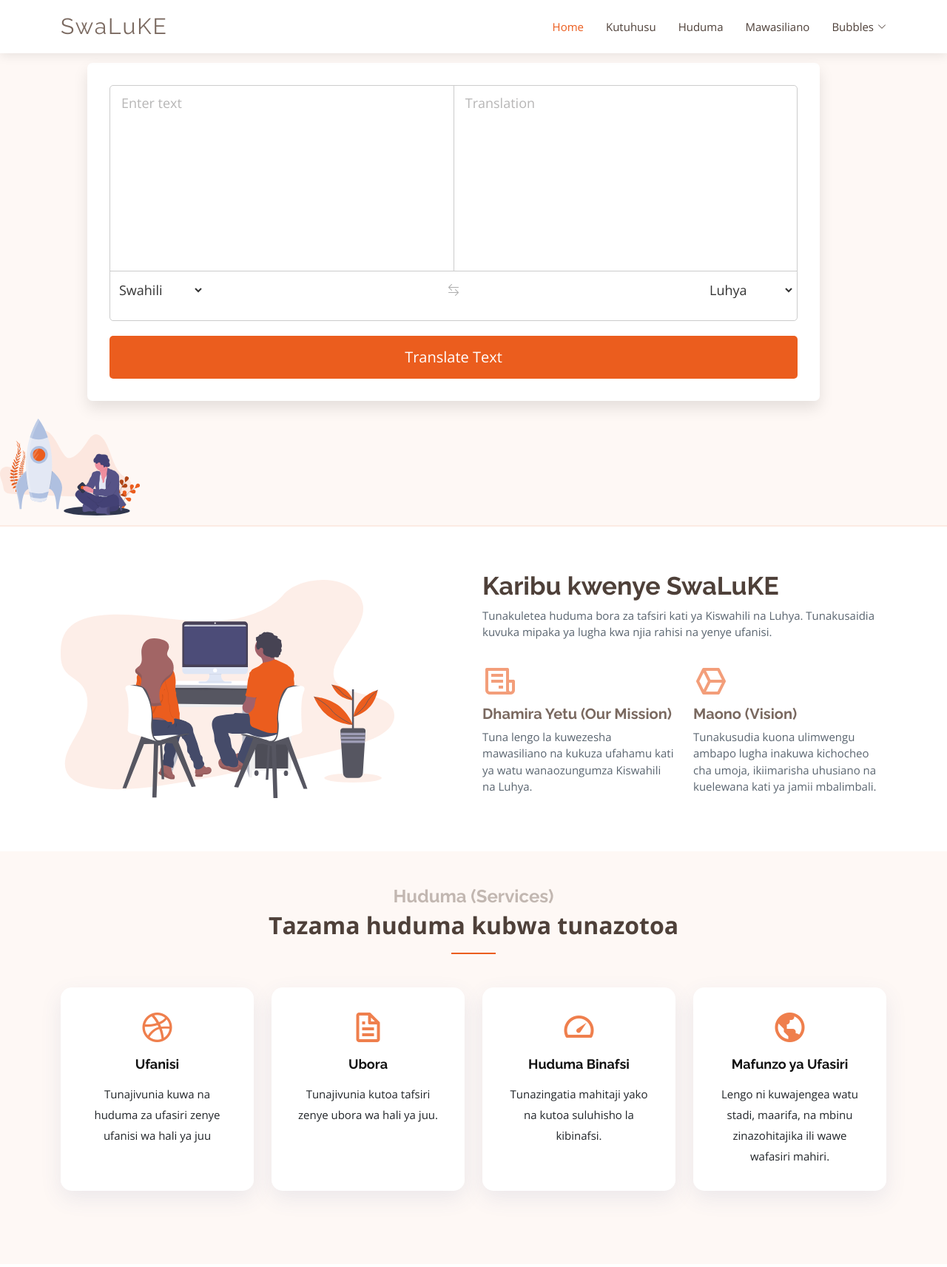
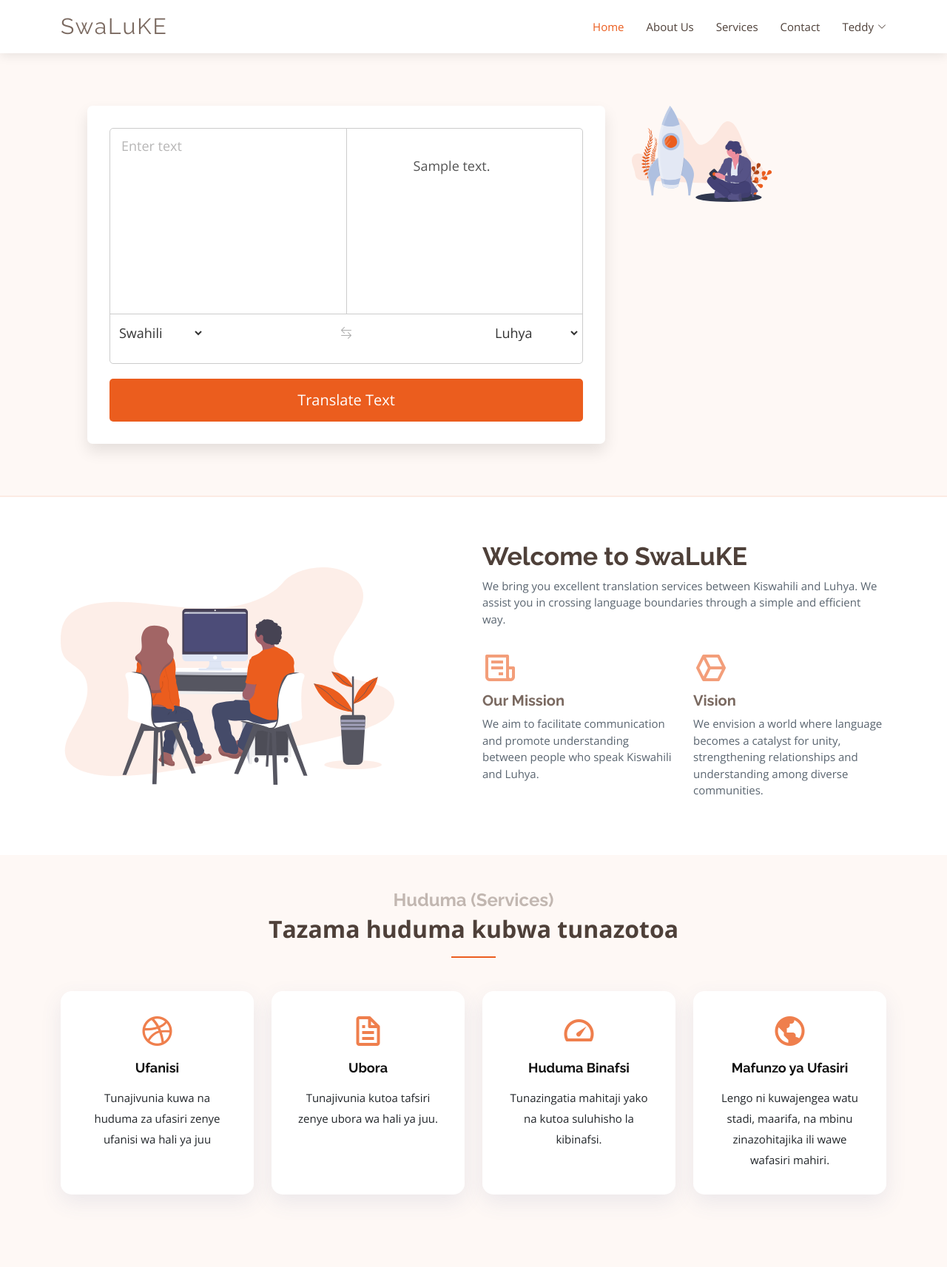
Before and after one commit to Abbymuso1/SwaLuKE, a Flask app: template flask-app/website/templates/newbase.html in a window 1280 px wide. Shown: the top 1713 px of the page at 74% size. Run offline with Flask 3, Linux system fonts and the light colour scheme; tables that the repository leaves empty hold one stand-in row (values such as "Sample post"); the template is opened without the code that fills it: values that come from a table or form of the project are taken from there, most other values are stand-ins (such as "Sample title", 1, 10 or a date in 2020); some libraries are stand-ins or nearby versions.

Commit message:
A little edit here and there
A commit for a few edits here and there

```diff
--- a/flask-app/website/__init__.py
+++ b/flask-app/website/__init__.py
@@ -37,6 +37,4 @@
 
 def create_database(app):
      with app.app_context():
-        # Now, you can safely perform database operations
-      #  db.drop_all()
-       db.create_all()
+        db.create_all()
--- a/flask-app/website/auth.py
+++ b/flask-app/website/auth.py
@@ -3,7 +3,6 @@
 from werkzeug.security import generate_password_hash, check_password_hash
 from . import db
 from flask_login import login_user, login_required, logout_user, current_user
-
 
 
 auth = Blueprint('auth', __name__)
--- a/flask-app/website/static/css/style.css
+++ b/flask-app/website/static/css/style.css
@@ -344,7 +344,7 @@
 --------------------------------------------------------------*/
 #hero {
   width: 100%;
-  height: 80vh;
+  height: 75vh;
   background: #fef8f5;
   border-bottom: 2px solid #fcebe3;
   margin: 72px 0 -72px 0;
--- a/flask-app/website/static/translation/js/countries.js
+++ b/flask-app/website/static/translation/js/countries.js
@@ -1,9 +1,4 @@
 const countries = {
     "sw": "Swahili",
-    "lu": "Luhya",
-    "ku": "Kikuyu",
-    "ka": "Kamba",
-    "me": "Meru",
-    "ta": "Taita",
-    "em": "Embu",
+    "lu": "Luhya"
 }
--- a/flask-app/website/static/translation/js/script.js
+++ b/flask-app/website/static/translation/js/script.js
@@ -29,42 +29,34 @@
 });
 
 translateBtn.addEventListener("click", () => {
-    let text = fromText.value.trim(),
-    translateFrom = selectTag[0].value,
-    translateTo = selectTag[1].value;
-    if(!text) return;
-    toText.setAttribute("placeholder", "Translating...");
-    let apiUrl = `https://api.mymemory.translated.net/get?q=${text}&langpair=${translateFrom}|${translateTo}`;
-    fetch(apiUrl).then(res => res.json()).then(data => {
-        toText.value = data.responseData.translatedText;
-        data.matches.forEach(data => {
-            if(data.id === 0) {
-                toText.value = data.translation;
-            }
-        });
-        toText.setAttribute("placeholder", "Translation");
-    });
+    // Get input values from HTML elements
+    let text = document.getElementById("fromText").value.trim(),
+    translateFrom = document.getElementById("selectTag").options[0].value,
+    translateTo = document.getElementById("selectTag").options[1].value;
+    if (!text) return;
+    document.getElementById("toText").setAttribute("placeholder", "Translating...");
+
+    // Build API URL
+    let apiUrl = '/translate';  // Change this to your Flask route
+
+    // Prepare data for POST request
+    let data = {
+        source_text: text,
+        translated_text: '',  // You can update this based on your use case
+    };
+
+    // Fetch data from the Flask server
+    fetch(apiUrl, {
+        method: 'POST',
+        headers: {
+            'Content-Type': 'application/json',
+        },
+        body: JSON.stringify(data),
+    })
+    .then(response => response.json())
+    .then(data => {
+        document.getElementById("toText").value = data.translated_text;
+        document.getElementById("toText").setAttribute("placeholder", "Translation");
+    })
+    .catch(error => console.error('Error:', error));
 });
-
-icons.forEach(icon => {
-    icon.addEventListener("click", ({target}) => {
-        if(!fromText.value || !toText.value) return;
-        if(target.classList.contains("fa-copy")) {
-            if(target.id == "from") {
-                navigator.clipboard.writeText(fromText.value);
-            } else {
-                navigator.clipboard.writeText(toText.value);
-            }
-        } else {
-            let utterance;
-            if(target.id == "from") {
-                utterance = new SpeechSynthesisUtterance(fromText.value);
-                utterance.lang = selectTag[0].value;
-            } else {
-                utterance = new SpeechSynthesisUtterance(toText.value);
-                utterance.lang = selectTag[1].value;
-            }
-            speechSynthesis.speak(utterance);
-        }
-    });
-});
--- a/flask-app/website/static/translation/styles.css
+++ b/flask-app/website/static/translation/styles.css
@@ -1,23 +1,8 @@
-/* * {
-    margin: 0;
-    padding: 0;
-    box-sizing: border-box;
-    font-family: 'Poppins', sans-serif;
-}
 
-
-body {
-    display: flex;
-    align-items: center;
-    justify-content: center;
-    pad: 0 10px;
-    min-height: 100vh;
-    background-color: #5372F0;
-} */
 
 .translate_container {
     margin-left: 130px;
-    max-width: 990px;
+    max-width: 700px;
     width: 100%;
     padding: 30px;
     background: #fff;
--- a/flask-app/website/templates/newbase.html
+++ b/flask-app/website/templates/newbase.html
@@ -39,9 +39,9 @@
       <nav id="navbar" class="navbar">
         <ul>
           <li><a class="nav-link scrollto active" href="/">Home</a></li>
-          <li><a class="nav-link scrollto" href="#about">Kutuhusu</a></li>
-          <li><a class="nav-link scrollto" href="#services">Huduma</a></li>
-          <li><a class="nav-link scrollto" href="#contact">Mawasiliano</a></li>
+          <li><a class="nav-link scrollto" href="#about">About Us</a></li>
+          <li><a class="nav-link scrollto" href="#services">Services</a></li>
+          <li><a class="nav-link scrollto" href="#contact">Contact</a></li>
           {% if user.is_authenticated %}
           <li class="dropdown"><a href="#"><span>{{ user.firstname }}</span> <i class="bi bi-chevron-down"></i></a>
             <ul>
@@ -56,7 +56,7 @@
               <li><a href="/sign-up">Register</a></li>
             </ul>
           </li>
-          <li><a class="getstarted scrollto" href="/login">Anza Nasi</a></li>
+          <li><a class="getstarted scrollto" href="/login">Start with us</a></li>
           {% endif %}
         </ul>
         <i class="bi bi-list mobile-nav-toggle"></i>
@@ -72,9 +72,14 @@
 
       <div class="col-4 translate_container">
         <div class="translate_wrapper">
+          <form method="post">
             <div class="text-input">
-            <textarea spellcheck="false" class="from-text" placeholder="Enter text"></textarea>
-            <textarea spellcheck="false" readonly disabled class="to-text" placeholder="Translation"></textarea>
+              <textarea spellcheck="false" class="from-text" name="original_text" id="original_text" placeholder="Enter text"></textarea>
+              <textarea spellcheck="false" readonly disabled class="to-text" placeholder="Translation">
+                {% if translated_text %}
+                {{ new_translation.translated_text }}
+                {% endif %}
+              </textarea>
             </div>
             <ul class="controls">
               <li class="row from lang_list">
@@ -89,13 +94,12 @@
               <li class="row to lang_list">
                 <select></select>
                 <div class="icons">
-
                 </div>
               </li>
             </ul>
         </div>
-
-        <button>Translate Text</button>
+        <button type="submit">Translate Text</button>
+        </form>
       </div>
       <div class="col-2">
         <div class="d-flex align-items-center justify-content-center about-img">
@@ -117,23 +121,22 @@
             <img src="{{url_for('static', filename='img/about-img.svg')}}" class="img-fluid" alt="" data-aos="zoom-in">
           </div>
           <div class="col-lg-6 pt-5 pt-lg-0">
-            <h3 data-aos="fade-up">Karibu kwenye SwaLuKE</h3>
+            <h3 data-aos="fade-up">Welcome to SwaLuKE</h3>
             <p data-aos="fade-up" data-aos-delay="100">
-              Tunakuletea huduma bora za tafsiri kati ya Kiswahili na Luhya. Tunakusaidia kuvuka mipaka ya lugha kwa
-              njia rahisi na yenye ufanisi.
+              We bring you excellent translation services between Kiswahili and Luhya.
+              We assist you in crossing language boundaries through a simple and efficient way.
             </p>
             <div class="row">
               <div class="col-md-6" data-aos="fade-up" data-aos-delay="100">
                 <i class="bx bx-receipt"></i>
-                <h4>Dhamira Yetu (Our Mission)</h4>
-                <p>Tuna lengo la kuwezesha mawasiliano na kukuza ufahamu kati ya watu wanaozungumza Kiswahili na Luhya.
+                <h4>Our Mission</h4>
+                <p>We aim to facilitate communication and promote understanding between people who speak Kiswahili and Luhya.
                 </p>
               </div>
               <div class="col-md-6" data-aos="fade-up" data-aos-delay="200">
                 <i class="bx bx-cube-alt"></i>
-                <h4>Maono (Vision) </h4>
-                <p>Tunakusudia kuona ulimwengu ambapo lugha inakuwa kichocheo cha umoja, ikiimarisha uhusiano na
-                  kuelewana kati ya jamii mbalimbali.</p>
+                <h4>Vision</h4>
+                <p>We envision a world where language becomes a catalyst for unity, strengthening relationships and understanding among diverse communities.</p>
               </div>
             </div>
           </div>
@@ -229,7 +232,7 @@
           </div>
 
           <div class="col-lg-7 mt-5 mt-lg-0 d-flex align-items-stretch" data-aos="fade-up" data-aos-delay="200">
-            <form method="post" action="/" class="php-email-form">
+            <form class="php-email-form">
               <div class="row">
                 <div class="form-group col-md-6">
                   <label for="name">Jina yako</label>
```
Also changed, not shown: flask-app/website/models.py (+9 -3 lines), flask-app/website/templates/add_translation.html (+15 -0 lines), flask-app/website/templates/base.html (deleted, +0 -73 lines), flask-app/website/templates/index.html (+26 -5 lines), flask-app/website/templates/login.html (deleted, +0 -19 lines), flask-app/website/templates/signup.html (deleted, +0 -28 lines), flask-app/website/templates/userdashboard.html (+13 -1 lines), flask-app/website/views.py (+25 -25 lines), flask-app/instance/database.db, flask-app/readme.txt. Lines whose indentation alone changed are shown as unchanged.
